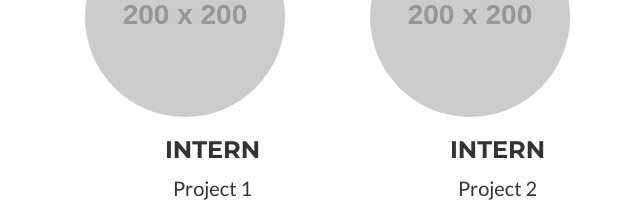
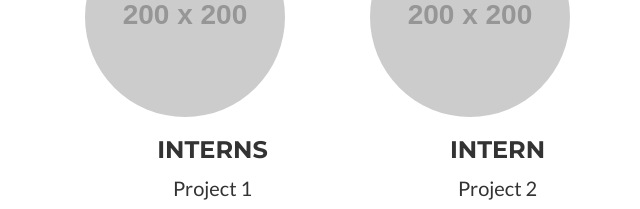
Before and after one commit to at553/mygithubpage, a website: page index.html in a window 1280 px wide. Shown: the part 1100-1309 px from the top of the page, 0-640 px from the left. Drawn offline with nearby package versions, Linux system fonts and the light colour scheme; placeholder pictures from the web are drawn by us.

Commit message:
Update index.html

```diff
--- a/index.html
+++ b/index.html
@@ -96,7 +96,7 @@
                 <a href="http://github.com">
                     <img class="img-circle img-responsive img-center" src="http://placehold.it/200x200" alt="">
                 </a>
-                <h3>Intern</h3>
+                <h3>Interns</h3>
                 <p>Project 1</p>
             </div>
             <div class="col-sm-3 text-center">
```
